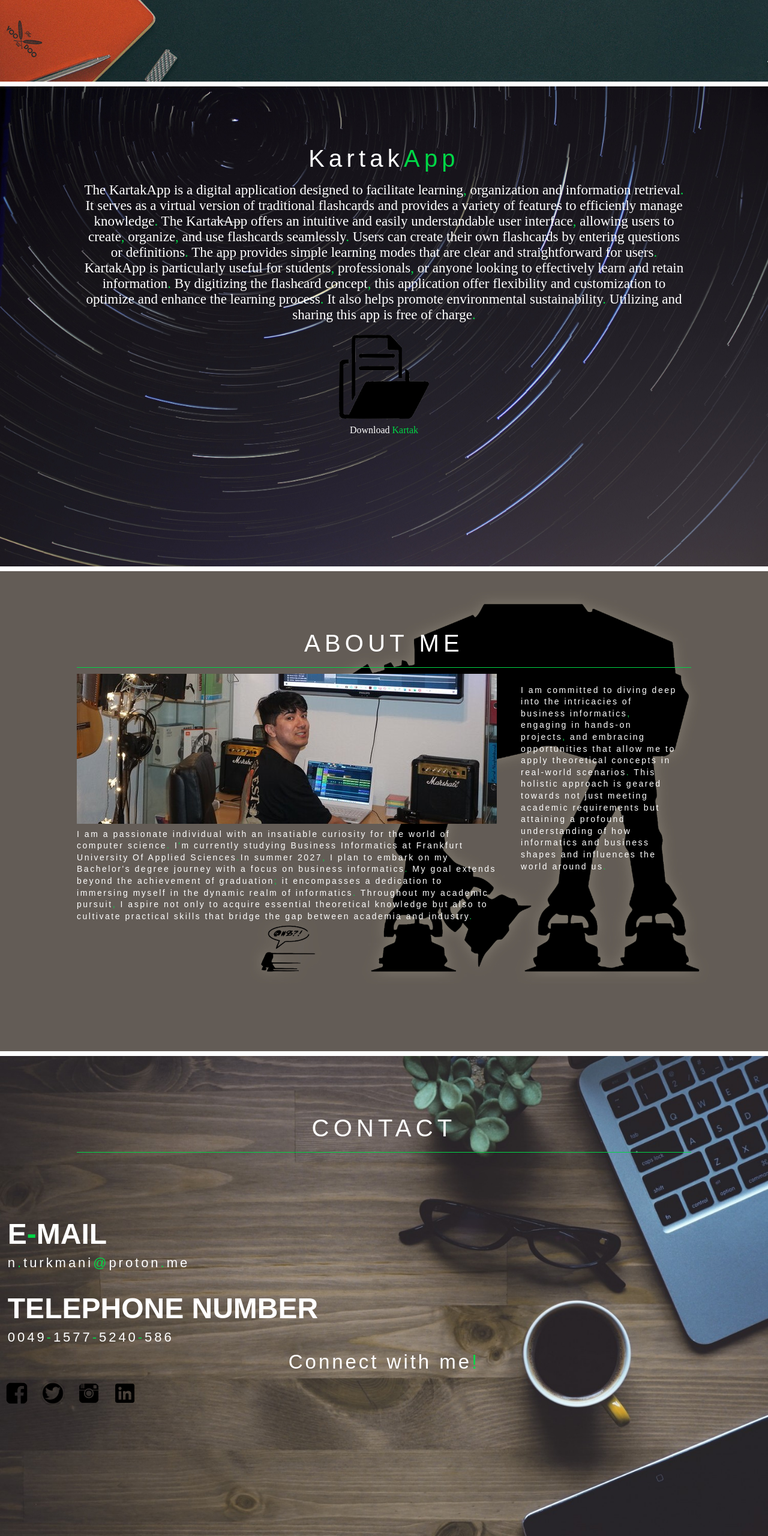
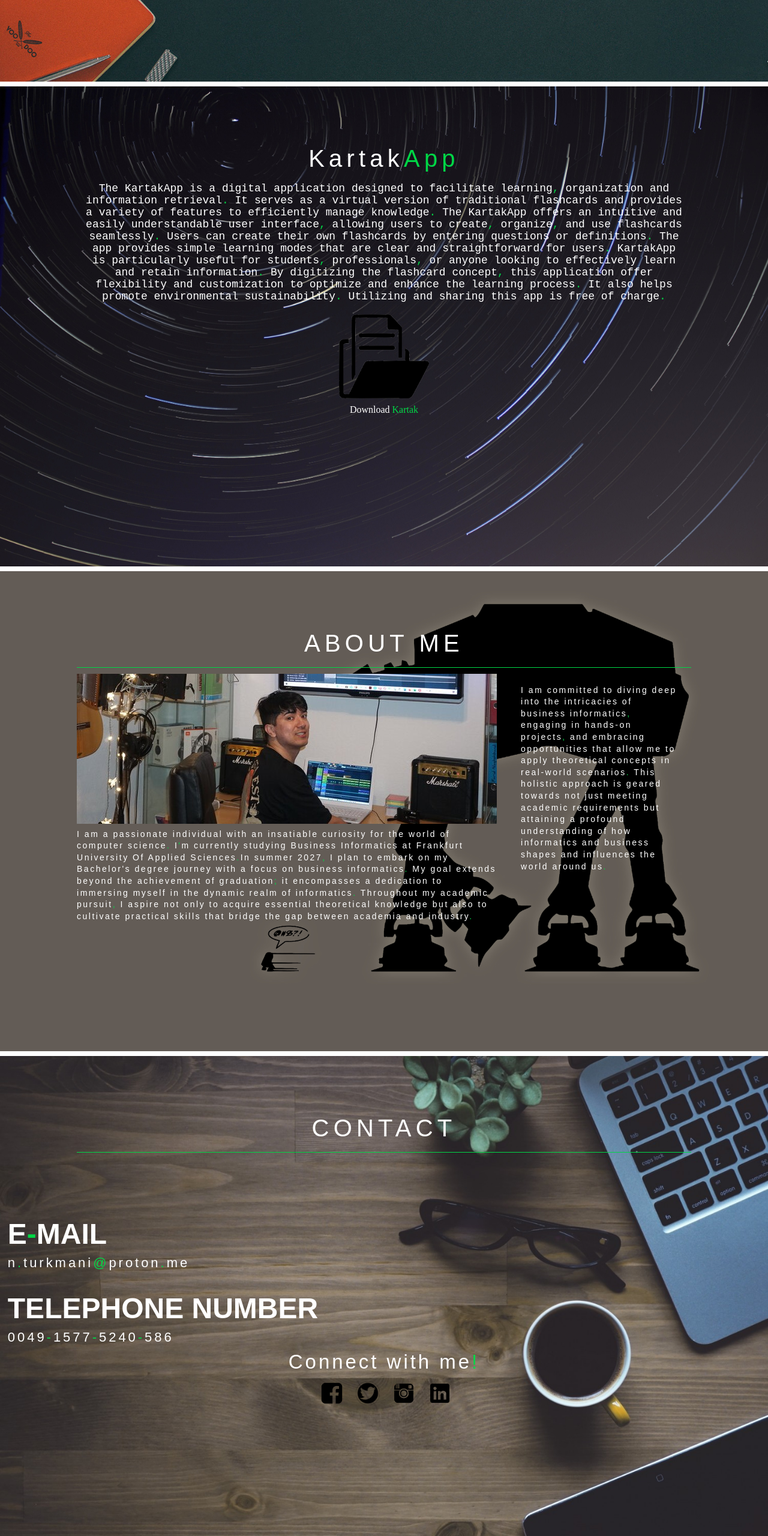
Before and after one commit to Nimaturkmani/nimaturkmani.github.io, a plain HTML site: page index.html in a window 1280 px wide. Shown: the part 1472-4032 px from the top of the page at 60% size. Drawn offline with nearby package versions, Linux system fonts and the light colour scheme.

Commit message:
Add files via upload

```diff
--- a/web.css
+++ b/web.css
@@ -211,14 +211,14 @@
 	background-image: url(projekt.jpg);
 	background-repeat: no-repeat;
 }
-.KartakAppinfo{
+.KartakAppinfo{font-family: monospace, -apple-system, BlinkMacSystemFont, 'Segoe UI', Roboto, Oxygen, Ubuntu, Cantarell, 'Open Sans', 'Helvetica Neue', sans-serif;
 	padding-top: 10px;
 	margin-top:25px;
 	margin-bottom: 96px;
 	color: #FFFFFF;
 	width: 1000px;
 	color: #FFFFFF;
-	font-size: 23px;
+	font-size: 18px;
 		justify-content: center;
 	align-items: center;
 	display: block;
@@ -275,10 +275,7 @@
 	color: #FFFFFF;
 	letter-spacing: 0.12em;
 }
-.mys {justify-content: center;
-	align-items: center;
-	display: block;
-	margin: auto;
+.mys {padding-left: 41%;
 	padding-bottom: 10px;
 }
 .logo { height: 40px;
```
